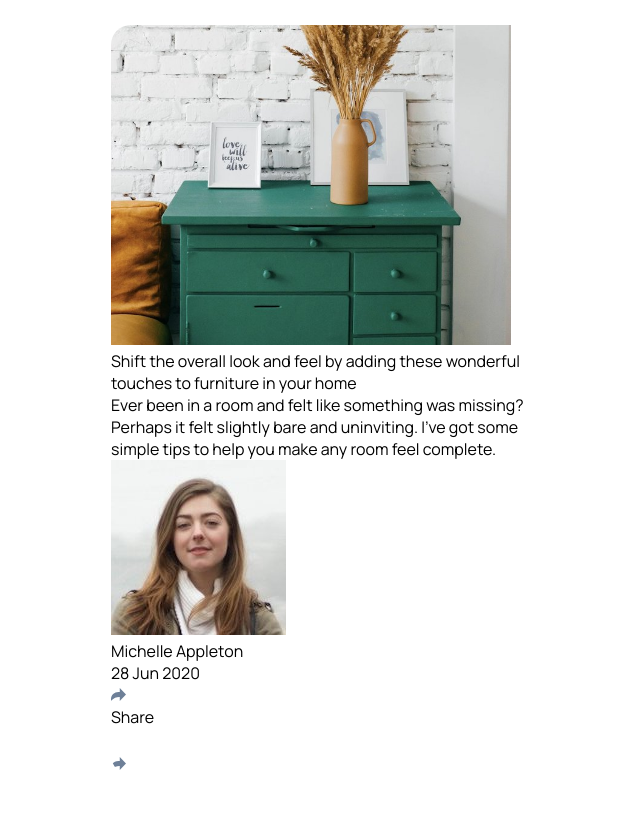
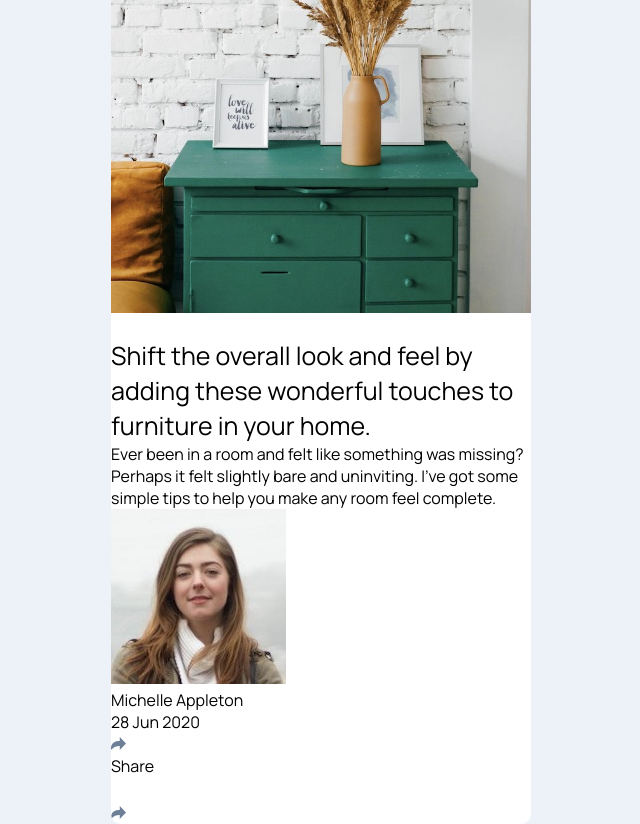
Before and after one commit to rakesh265/article-preview-component, a plain HTML site: page index.html in a window 1280 px wide. Shown: the whole page, without its empty margins (319-959 px from the left). Before the commit the page ends 800 px from the top, so only its background shows below. Drawn offline with Linux system fonts and the light colour scheme.

Commit message:
Modified HTML and CSS

```diff
--- a/index.html
+++ b/index.html
@@ -3,27 +3,24 @@
   <head>
     <meta charset="UTF-8" />
     <meta name="viewport" content="width=device-width, initial-scale=1.0" />
-
     <link
       rel="icon"
       type="image/png"
       sizes="32x32"
       href="./images/favicon-32x32.png"
     />
-
-    <title>Frontend Mentor | Article preview component</title>
-
+    <title>Frontend Mentor | Article Preview Component</title>
     <link rel="stylesheet" href="./style.css" />
   </head>
   <body>
     <main class="container">
       <section class="poster">
-        <img src="./images/drawers.jpg" alt="image of drawers" />
+        <img src="./images/drawers.jpg" alt="Image of drawers" />
       </section>
       <section class="content">
         <p class="main-para">
           Shift the overall look and feel by adding these wonderful touches to
-          furniture in your home
+          furniture in your home.
         </p>
         <p class="sub-para">
           Ever been in a room and felt like something was missing? Perhaps it
@@ -31,26 +28,28 @@
           you make any room feel complete.
         </p>
       </section>
-      <section>
+      <section class="author-share">
         <div class="avatar-info">
-          <div>
-            <img src="./images/avatar-michelle.jpg" alt="avatar image" />
-            <p class="avatra-name">Michelle Appleton</p>
-            <p>28 Jun 2020</p>
+          <img
+            src="./images/avatar-michelle.jpg"
+            alt="Avatar of Michelle Appleton"
+          />
+          <div class="author-details">
+            <p class="author-name">Michelle Appleton</p>
+            <p class="publish-date">28 Jun 2020</p>
           </div>
-          <div>
-            <img src="./images/icon-share.svg" alt="" />
+          <div class="share-icon">
+            <img src="./images/icon-share.svg" alt="Share icon" />
           </div>
         </div>
         <div class="active-status">
-          <div>
+          <div class="social-share">
             <p>Share</p>
-            <img src="./images/icon-facebook.svg" alt="" /><img
-              src="./images/icon-twitter.svg"
-              alt=""
-            /><img src="./images/icon-pinterest.svg" alt="" />
+            <img src="./images/icon-facebook.svg" alt="Facebook icon" />
+            <img src="./images/icon-twitter.svg" alt="Twitter icon" />
+            <img src="./images/icon-pinterest.svg" alt="Pinterest icon" />
           </div>
-          <img src="./images/icon-share.svg" alt="" />
+          <img src="./images/icon-share.svg" alt="Share icon" />
         </div>
       </section>
     </main>
--- a/style.css
+++ b/style.css
@@ -15,20 +15,29 @@
 }
 
 body{
-    max-width: 100vw;
+    width: 100vw;
     height: 100vh;
-    display: grid;
-    place-items: center;
+    display: flex;
+    justify-content: center;
+    align-items: center;
+    background-color: var(--light-grayish-blue);
 }
 
 .container{
     max-width: 420px;
+    width: 90%;
     height: auto;
-    margin: 20px;
     overflow: hidden;
-    border-radius: 20px;
+    border-radius: 10px;
+    background-color: white;
 }
 
 .poster img{
-    max-width: 400px;
+    width: 100%;
+    margin-bottom: 20px;
 }
+
+.main-para{
+    font-size: 25px;
+    font-weight: 900px;
+}
```
